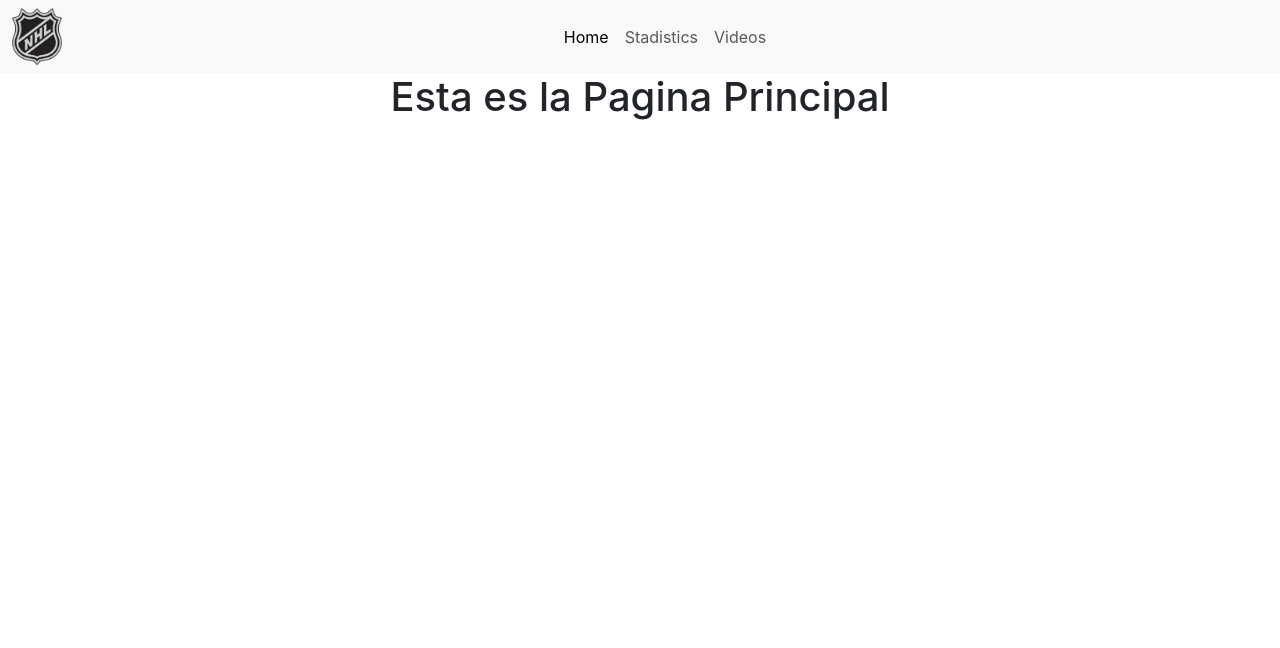
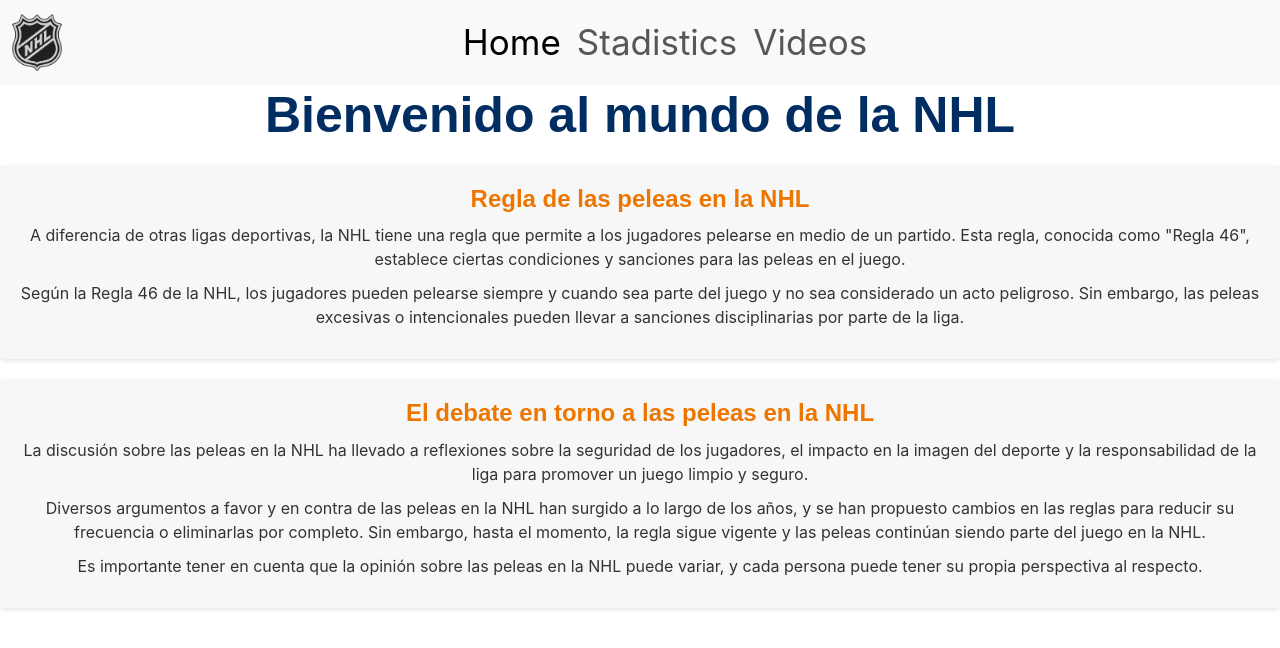
Before and after one commit to A01641937-alf/hockey, a React (Create React App) app in the folder hockey-app/: page / in a window 1280 px wide. Shown: the top 648 px of the page. Built offline with nearby package versions, Linux system fonts and the light colour scheme.

Commit message:
Pagina principal hecha

```diff
--- a/hockey-app/src/Components/Navegacion/Navbar.js
+++ b/hockey-app/src/Components/Navegacion/Navbar.js
@@ -13,7 +13,7 @@
                     <span className="navbar-toggler-icon"></span>
                 </button>
                 <div className="collapse navbar-collapse" id="navbarNav">
-                    <ul className="navbar-nav mx-auto">
+                    <ul className="navbar-nav mx-auto" style={{fontSize: "35px"}}>
                         <li className="nav-item">
                             <Link className="nav-link active" aria-current="page" to='/'>Home</Link>
                         </li>
--- a/hockey-app/src/Components/Paginas/Home.js
+++ b/hockey-app/src/Components/Paginas/Home.js
@@ -1,11 +1,34 @@
-import React from 'react'
+// Home.jsx
+import React from 'react';
+import styles from './Home.module.css';
 
-export const Home = () => {
+const Home = () => {
   return (
-    <div>
-        <h1>Esta es la Pagina Principal</h1>
+    <div className={styles.container}>
+      <h1 className={styles.Title}>Bienvenido al mundo de la NHL</h1>
+      <div className={styles.card}>
+        <h2 className={styles.Subtitle}>Regla de las peleas en la NHL</h2>
+        <p className={styles.info}>
+          A diferencia de otras ligas deportivas, la NHL tiene una regla que permite a los jugadores pelearse en medio de un partido. Esta regla, conocida como "Regla 46", establece ciertas condiciones y sanciones para las peleas en el juego.
+        </p>
+        <p className={styles.info}>
+          Según la Regla 46 de la NHL, los jugadores pueden pelearse siempre y cuando sea parte del juego y no sea considerado un acto peligroso. Sin embargo, las peleas excesivas o intencionales pueden llevar a sanciones disciplinarias por parte de la liga.
+        </p>
+      </div>
+      <div className={styles.card}>
+        <h2 className={styles.Subtitle}>El debate en torno a las peleas en la NHL</h2>
+        <p className={styles.info}>
+          La discusión sobre las peleas en la NHL ha llevado a reflexiones sobre la seguridad de los jugadores, el impacto en la imagen del deporte y la responsabilidad de la liga para promover un juego limpio y seguro.
+        </p>
+        <p className={styles.info}>
+          Diversos argumentos a favor y en contra de las peleas en la NHL han surgido a lo largo de los años, y se han propuesto cambios en las reglas para reducir su frecuencia o eliminarlas por completo. Sin embargo, hasta el momento, la regla sigue vigente y las peleas continúan siendo parte del juego en la NHL.
+        </p>
+        <p className={styles.info}>
+          Es importante tener en cuenta que la opinión sobre las peleas en la NHL puede variar, y cada persona puede tener su propia perspectiva al respecto.
+        </p>
+      </div>
     </div>
-  )
-}
+  );
+};
 
-export default Home
+export default Home;
--- /dev/null
+++ b/hockey-app/src/Components/Paginas/Home.module.css
@@ -0,0 +1,39 @@
+/* Home.module.css */
+
+.container {
+    display: flex;
+    flex-direction: column;
+    align-items: center;
+    justify-content: center;
+  }
+
+  .Title {
+    color: #002d62;
+    font-size: 50px;
+    font-weight: bold;
+    margin-bottom: 20px;
+    font-family: fantasy;
+  }
+
+  .card {
+    background-color: #f7f7f7;
+    border-radius: 5px;
+    box-shadow: 0 2px 4px rgba(0, 0, 0, 0.1);
+    padding: 20px;
+    margin-bottom: 20px;
+  }
+
+  .Subtitle {
+    color: #ec7600;
+    font-family: fantasy;
+    font-size: 24px;
+    font-weight: bold;
+    margin-bottom: 10px;
+  }
+
+  .info {
+    color: #333;
+    font-size: 16px;
+    line-height: 1.5;
+    margin-bottom: 10px;
+  }
--- a/hockey-app/src/Components/Paginas/Videos.module.css
+++ b/hockey-app/src/Components/Paginas/Videos.module.css
@@ -1,11 +1,12 @@
 .Title_videos {
-    color: rgb(255, 0, 0);
+    color: #ec7600;
     font-size: 50px;
-    font-family: 'Lucida Sans', 'Lucida Sans Regular', 'Lucida Grande', 'Lucida Sans Unicode', Geneva, Verdana, sans-serif;
+    font-family: fantasy;
   }
   .num_Top{
-    color: rgb(255, 255, 255);
+    color:  #ec7600;
+    font-family: fantasy;
     margin: auto;
-    background-color: rgb(68, 68, 68);
+    background-color:#002d62;
     width: 100px;
   }
```
